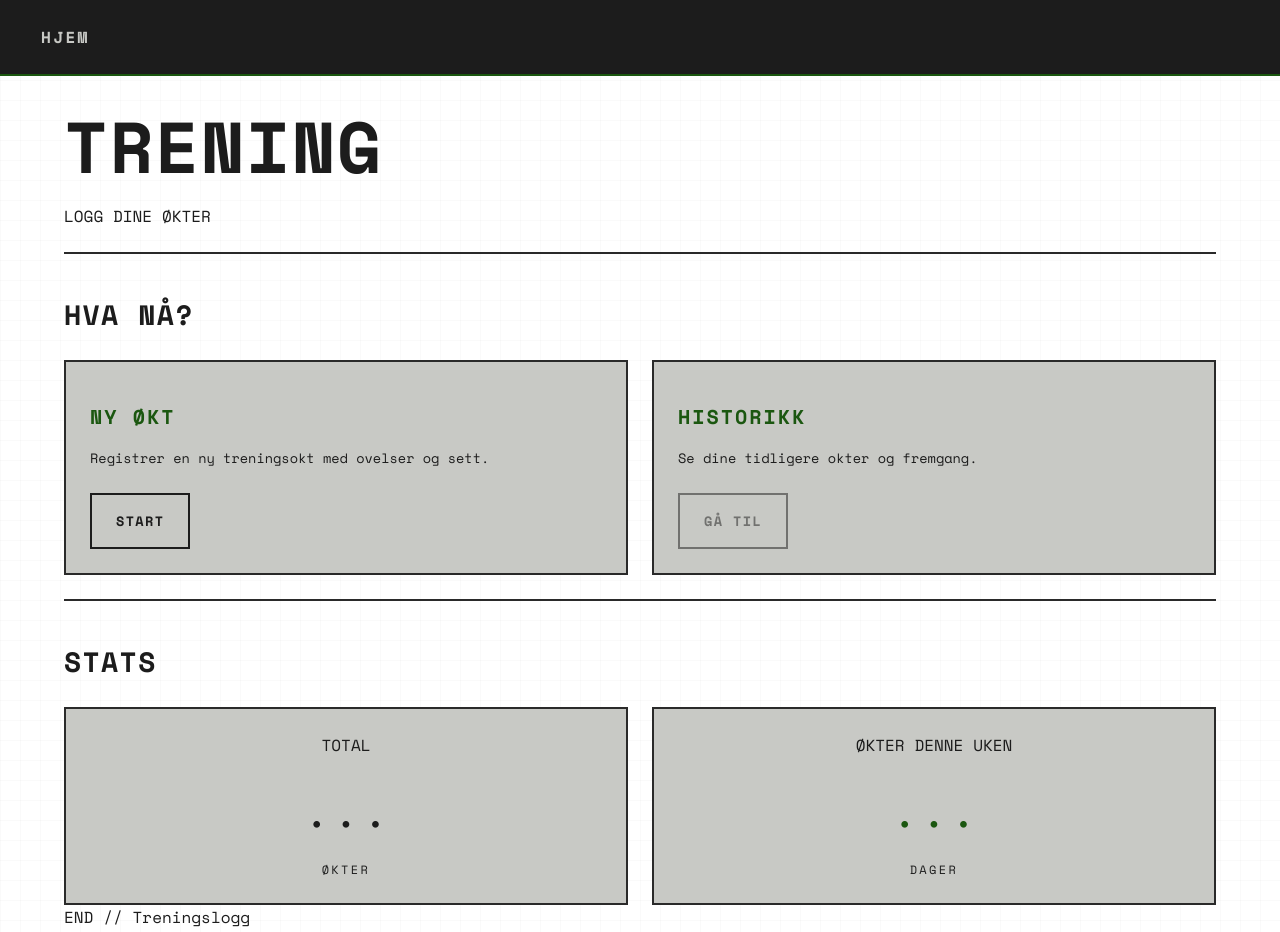
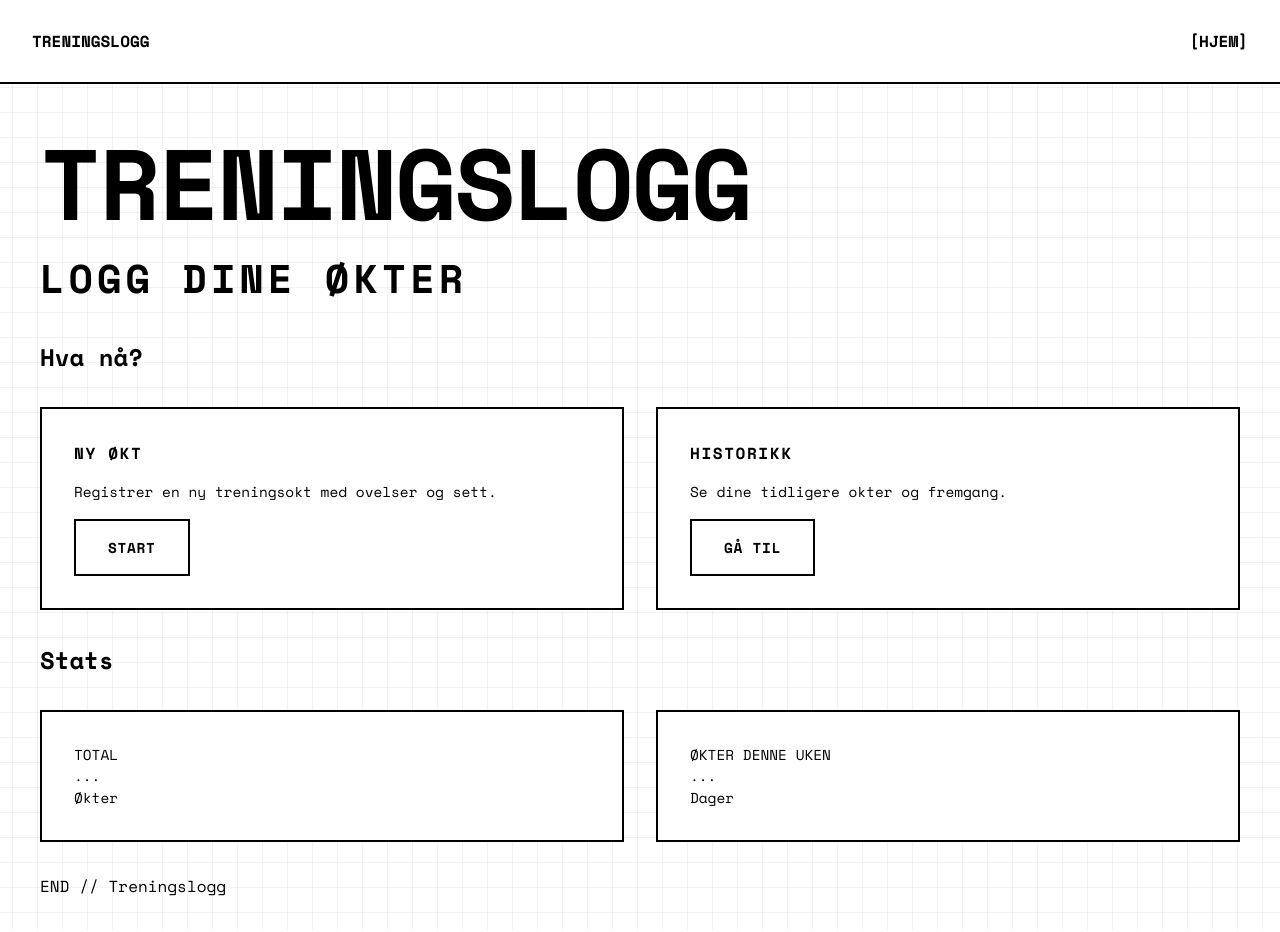
Before and after one commit to nikirack/prosjekt-arbeid, a website: page public/index.html in a window 1280 px wide. Drawn offline with nearby package versions, Linux system fonts and the light colour scheme; no server answers.

Commit message:
Gjort en god del. Endret på css-en og skrevet den selv istede for ki. Laget en side og route for å registrere en bruker med passord som er hash-et. Gjør klar for å lege at man kan logge seg in som en bruker.

```diff
--- /dev/null
+++ b/public/auth/registrer/registrer.css
@@ -0,0 +1,25 @@
+#submit {
+    width: 100%;
+    margin-top: 1rem;
+}
+
+#ny_bruker {
+    border: 2px solid #000;
+    padding: 1rem;
+    background: #fff;
+    display: flex;
+    flex-direction: column;
+}
+
+input, button {
+    padding: 0.75rem 1rem;
+    border: 2px solid #000;
+    background-color: #fff;
+    color: #000;
+    font-family: var(--font);
+    font-weight: 700;
+    font-size: clamp(0.75rem, 2vw, 0.9rem);
+    cursor: pointer;
+    transition: all 0.2s ease;
+    text-decoration: none;
+}
--- a/public/home.css
+++ /dev/null
@@ -1,53 +0,0 @@
-section {
-    margin-top: var(--space-lg);
-}
-
-.card-link {
-    text-decoration: none;
-    display: block;
-}
-
-.card h3 {
-    margin-top: var(--space-sm);
-    font-size: 1.25rem;
-}
-
-.card p {
-    margin-top: var(--space-sm);
-    color: var(--text-primary);
-    font-size: 0.85rem;
-}
-
-.card .btn {
-    margin-top: var(--space-md);
-    display: inline-block;
-}
-
-.card .btn:disabled {
-    opacity: 0.5;
-    cursor: not-allowed;
-}
-
-.stats-grid {
-    margin-top: var(--space-md);
-}
-
-.stats-card {
-    text-align: center;
-}
-
-.stats-card .stat-value {
-    font-family: var(--font-display);
-    font-size: 3rem;
-    margin: var(--space-sm) 0;
-}
-
-.stats-card .stat-label {
-    text-transform: uppercase;
-    font-size: 0.75rem;
-    letter-spacing: 0.2em;
-}
-
-.stats-card.accent .stat-value {
-    color: var(--accent);
-}
--- a/public/index.html
+++ b/public/index.html
@@ -6,15 +6,15 @@
     <title>Treningslogg</title>
     <script src="script.js" defer></script>
     <link rel="stylesheet" href="/style.css">
-    <link rel="stylesheet" href="home.css">
 </head>
 <body>
     <nav>
-        <a href=".">HJEM</a>
+        <p>TRENINGSLOGG</p>
+        <a href="/">[HJEM]</a>
     </nav>
     <main>
         <header>
-            <h1>TRENING</h1>
+            <h1>TRENINGSLOGG</h1>
             <p>LOGG DINE ØKTER</p>
         </header>
 
@@ -23,15 +23,15 @@
         <section>
             <h2>Hva nå?</h2>
             <div class="grid">
-                <a href="ny_økt" class="card card-link">
+                <a href="ny_økt" class="card">
                     <h3>Ny økt</h3>
                     <p>Registrer en ny treningsokt med ovelser og sett.</p>
-                    <span class="btn">Start</span>
+                    <button>Start</button>
                 </a>
-                <a href="#" class="card card-link">
+                <a href="#" class="card">
                     <h3>Historikk</h3>
                     <p>Se dine tidligere okter og fremgang.</p>
-                    <button class="btn" disabled>Gå til</button>
+                    <button disabled>Gå til</button>
                 </a>
             </div>
         </section>
@@ -40,16 +40,16 @@
 
         <section>
             <h2>Stats</h2>
-            <div class="grid stats-grid">
-                <div class="card stats-card">
-                    <span>TOTAL</span>
-                    <div class="stat-value" id="total-økter">...</div>
-                    <div class="stat-label">Økter</div>
+            <div class="grid">
+                <div class="card">
+                    <p>TOTAL</p>
+                    <p id="total-økter">...</p>
+                    <p>Økter</p>
                 </div>
-                <div class="card stats-card accent">
-                    <span>ØKTER DENNE UKEN</span>
-                    <div class="stat-value">...</div>
-                    <div class="stat-label">Dager</div>
+                <div class="card">
+                    <p>ØKTER DENNE UKEN</p>
+                    <p>...</p>
+                    <p>Dager</p>
                 </div>
             </div>
         </section>
--- a/public/ny_økt/ny_økt.css
+++ b/public/ny_økt/ny_økt.css
@@ -1,174 +1,133 @@
 .øvelse {
-    border: var(--border-width) solid var(--text-primary);
-    padding: var(--space-md);
-    margin-bottom: var(--space-md);
-    background: var(--bg-primary);
+    border: 2px solid #000;
+    padding: 1rem;
+    margin-bottom: 1rem;
+    background: #fff;
 }
 
-.øvelse::before {
-    position: absolute;
-    top: -12px;
-    left: var(--space-sm);
-    background: var(--bg-primary);
-    padding: 0 var(--space-xs);
-    font-family: var(--font-mono);
-    font-size: 0.7rem;
+.øvelse h2 {
+    font-size: clamp(1.2rem, 4vw, 1.5rem);
     font-weight: 700;
-    letter-spacing: 0.2em;
-    color: var(--accent);
+    margin-bottom: 1rem;
+    text-transform: uppercase;
+}
+
+.øvelse-input-row {
+    display: flex;
+    gap: 0.5rem;
+    margin-bottom: 1rem;
+    flex-wrap: wrap;
+}
+
+.øvelse-input-row input {
+    flex: 1;
+    min-width: 150px;
+}
+
+.øvelse-input-row button {
+    flex-shrink: 0;
 }
 
 .sett-container {
     display: grid;
-    gap: var(--space-sm);
-    margin-top: var(--space-md);
-    padding-top: var(--space-md);
-    border-top: var(--border-thin) dashed var(--text-secondary);
-}
-
-.øvelse-input-row {
-    display: flex;
-    gap: var(--space-sm);
-    align-items: center;
-    margin-bottom: var(--space-sm);
-}
-
-.øvelse-input-row input {
-    flex: 1;
-    margin-bottom: 0;
-}
-
-.øvelse-input-row .slett-øvelse {
-    flex-shrink: 0;
+    gap: 1rem;
+    margin-top: 1rem;
+    padding-top: 1rem;
+    border-top: 2px dashed #000;
 }
 
 .sett {
     display: grid;
     grid-template-columns: 1fr 1fr auto;
-    gap: var(--space-sm);
-    align-items: stretch;
-    padding: var(--space-sm);
-    background: var(--bg-secondary);
-    border: var(--border-thin) solid var(--text-primary);
+    gap: 1rem;
+    align-items: center;
+    padding: 1rem;
+    background: #f5f5f5;
+    border: 1px solid #000;
 }
 
 .sett h4 {
     grid-column: 1 / -1;
-    font-size: 0.8rem;
-    margin-bottom: var(--space-xs);
+    font-size: 0.9rem;
+    font-weight: 700;
+    margin: 0 0 0.5rem 0;
 }
 
 .sett-inputs {
-    display: flex;
-    gap: var(--space-sm);
+    display: contents;
 }
 
 .sett-inputs input {
-    margin-bottom: 0;
+    width: 100%;
+    box-sizing: border-box;
 }
 
-.sett .slett-sett {
-    align-self: center;
-    margin-bottom: 0;
+.sett-inputs button {
+    grid-column: 3;
+    grid-row: 2;
 }
 
-.sett input {
-    margin-bottom: 0;
+input, button {
+    padding: 0.75rem 1rem;
+    border: 2px solid #000;
+    background-color: #fff;
+    color: #000;
+    font-family: var(--font);
+    font-weight: 700;
+    text-transform: uppercase;
+    font-size: clamp(0.75rem, 2vw, 0.9rem);
+    letter-spacing: 0.05em;
+    cursor: pointer;
+    transition: all 0.2s ease;
+    text-decoration: none;
+    box-sizing: border-box;
 }
 
-.slett-øvelse,
-.slett-sett {
-    background: transparent;
-    border: var(--border-thin) solid var(--text-primary);
-    color: var(--text-primary);
-    font-family: var(--font-mono);
-    font-size: 0.75rem;
-    text-transform: uppercase;
-    padding: 10px 12px;
-    cursor: pointer;
-    transition: all 0.1s ease;
-    height: auto;
-    white-space: nowrap;
-    width: min-content;
-}
-
-.slett-øvelse:hover,
-.slett-sett:hover {
-    background: var(--text-primary);
-    color: var(--bg-primary);
-}
-
-.legg-til-sett {
-    background: transparent;
-    border: var(--border-thin) dashed var(--text-secondary);
-    color: var(--text-secondary);
-    font-family: var(--font-mono);
-    font-size: 0.75rem;
-    text-transform: uppercase;
-    padding: var(--space-xs) var(--space-sm);
-    cursor: pointer;
-    transition: all 0.1s ease;
-    margin-top: var(--space-sm);
-    width: 100%;
-}
-
-.legg-til-sett:hover {
-    border-color: var(--accent);
-    color: var(--accent);
-    border-style: solid;
+button:hover {
+    background-color: #000;
+    color: #fff;
 }
 
 .form-group {
-    margin-bottom: var(--space-md);
+    margin-bottom: 1.5rem;
 }
 
-#dato {
-    font-family: var(--font-display);
-    font-size: 1.25rem;
-    text-transform: uppercase;
-    padding: var(--space-sm) var(--space-md);
-    border-width: var(--border-width);
+.form-group label {
+    display: block;
+    font-size: 0.85rem;
+    font-weight: 700;
+    letter-spacing: 0.05em;
+    margin-bottom: 0.5rem;
+}
+
+.form-group input {
     width: 100%;
 }
 
 #ny_øvelse {
     width: 100%;
-    margin-bottom: var(--space-md);
+    margin-bottom: 1rem;
 }
 
 #submit {
     width: 100%;
-    margin-top: var(--space-md);
-    font-size: 1rem;
-    padding: var(--space-md);
-    background: var(--accent);
-    border-color: var(--accent-light);
-    color: var(--bg-primary);
 }
 
-#submit:hover {
-    box-shadow: 4px 4px 0 var(--text-primary);
-    background: var(--accent);
+.legg-til-sett {
+    margin-top: 0.5rem;
 }
 
-#øvelser h2 {
-    margin-bottom: var(--space-md);
-}
-
-form .divider:first-of-type {
-    margin-top: 0;
-}
-
-form > .divider {
-    margin-top: var(--space-md);
-}
-
-@media (max-width: 600px) {
+@media (max-width: 768px) {
     .sett {
-        grid-template-columns: 1fr;
+        grid-template-columns: 1fr 1fr;
     }
 
     .sett h4 {
-        grid-column: 1;
+        grid-column: 1 / -1;
+    }
+
+    .sett-inputs button {
+        grid-column: 2;
+        grid-row: 2;
     }
 }
--- a/public/ny_økt/ny_økt.js
+++ b/public/ny_økt/ny_økt.js
@@ -71,8 +71,8 @@ function leggTilSett(container) {
         <div class="sett-inputs">
             <input type="number" name="reps" value="6" min="1" placeholder="Reps">
             <input type="number" name="vekt" value="" min="0" placeholder="Vekt (kg)">
+            <button type="button" class="slett-sett">Slett</button>
         </div>
-        <button type="button" class="slett-sett">Slett</button>
     `
     container.appendChild(settDiv)
 
--- a/public/script.js
+++ b/public/script.js
@@ -4,7 +4,7 @@ const brukernavn = "nikolai"
 
 
 async function endre_total_økter() {
-    const res = await fetch(`/api/${brukernavn}/antal_okter`)
+    const res = await fetch(`/api/${brukernavn}/antall_okter`)
     antall_økter = await res.json()
     console.log(antall_økter)
     total_økter_html.textContent = antall_økter["antall_okter"]
--- a/public/style.css
+++ b/public/style.css
@@ -1,50 +1,22 @@
 @import url('https://fonts.googleapis.com/css2?family=Space+Mono:wght@400;700&display=swap');
 
 :root {
-    --bg-primary: #c8c9c5;
-    --bg-secondary: #a8a9a5;
-    --bg-tertiary: #888985;
-    --text-primary: #1c1c1c;
-    --text-secondary: #4a4a4a;
-    --text-muted: #6a6a6a;
-    --accent: #1b5710;
-    --accent-light: #5a8f4d;
-    --accent-lime: #8cb369;
-    --border-color: #2a2a2a;
-    --border-width: 2px;
-    --border-thin: 1px;
-    --space-xs: 0.5rem;
-    --space-sm: 1rem;
-    --space-md: 1.5rem;
-    --space-lg: 2.5rem;
-    --space-xl: 4rem;
-    --font-mono: 'Space Mono', monospace;
-    --font-display: 'Space Mono', monospace;
+    --font: 'Space Mono', monospace;
 }
 
 * {
-    box-sizing: border-box;
     margin: 0;
     padding: 0;
 }
 
-html {
-    font-size: 16px;
-    scroll-behavior: smooth;
-}
-
 body {
-    font-family: var(--font-mono);
-    background-color: var(--bg-primary);
-    color: var(--text-primary);
-    background:
-        linear-gradient(90deg, rgba(0,0,0,0.02) 1px, transparent 1px),
-        linear-gradient(rgba(0,0,0,0.02) 1px, transparent 1px);
-    line-height: 1.5;
-    min-height: 100vh;
-    background-size: 20px 20px;
-    overflow-x: hidden;
-    padding-top: 48px;
+    font-family: var(--font);
+    color: #000;
+    background-color: #fff;
+    background-image:
+        linear-gradient(0deg, transparent 24%, rgba(0, 0, 0, 0.05) 25%, rgba(0, 0, 0, 0.05) 26%, transparent 27%, transparent 74%, rgba(0, 0, 0, 0.05) 75%, rgba(0, 0, 0, 0.05) 76%, transparent 77%, transparent), /*Bakgrunn av ki*/
+        linear-gradient(90deg, transparent 24%, rgba(0, 0, 0, 0.05) 25%, rgba(0, 0, 0, 0.05) 26%, transparent 27%, transparent 74%, rgba(0, 0, 0, 0.05) 75%, rgba(0, 0, 0, 0.05) 76%, transparent 77%, transparent);
+    background-size: 50px 50px;
 }
 
 nav {
@@ -52,214 +24,149 @@ nav {
     top: 0;
     left: 0;
     right: 0;
-    background: var(--text-primary);
-    color: var(--bg-primary);
-    padding: var(--space-sm) var(--space-md);
+    background-color: rgb(255, 255, 255);
+    padding: 1rem 2rem;
     display: flex;
-    justify-content: space-between;
     align-items: center;
-    border-bottom: var(--border-width) solid var(--accent);
+    gap: 1rem;
+    height: 50px;
+    border-bottom: 2px solid rgb(0, 0, 0);
     z-index: 1000;
+    text-transform: uppercase
+}
+
+nav p {
+    margin: 0;
+    margin-right: auto;
+    font-weight: 700;
 }
 
 nav a {
-    color: var(--bg-primary);
+    color: #000;
     text-decoration: none;
-    font-family: var(--font-display);
-    font-size: 1rem;
     font-weight: 700;
-    letter-spacing: 0.15em;
-    padding: var(--space-xs) var(--space-sm);
-    border: var(--border-thin) solid transparent;
-    transition: all 0.1s ease;
 }
 
 nav a:hover {
-    background: var(--accent);
-    border-color: var(--accent-lime);
-    color: var(--bg-primary);
+    color: #616161;
+}
+
+section > p {
+    font-size: 1rem;
+    line-height: 1.6;
+    padding-left: 1.5rem;
+    border-left: 3px solid #000;
+    margin-bottom: 2rem;
+    max-width: 500px;
+}
+
+button {
+    display: inline-block;
+    padding: 1rem 2rem;
+    border: 2px solid #000;
+    background-color: #fff;
+    color: #000;
+    font-family: var(--font);
+    font-weight: 700;
+    text-transform: uppercase;
+    font-size: 0.9rem;
+    letter-spacing: 0.05em;
+    cursor: pointer;
+    transition: all 0.2s ease;
+    text-decoration: none;
+}
+
+button:hover {
+    background-color: #000;
+    color: #fff;
+}
+
+a {
+    text-decoration: none;
+    color: #000;
+}
+
+.grid {
+    display: grid;
+    grid-template-columns: repeat(auto-fit, minmax(300px, 1fr));
+    gap: 2rem;
+    margin: 2rem 0;
+}
+
+.card {
+    border: 2px solid #000;
+    padding: 2rem;
+    background-color: #fff;
+    transition: all 0.2s ease;
+}
+
+.card h3 {
+    font-size: 1rem;
+    font-weight: 700;
+    text-transform: uppercase;
+    letter-spacing: 0.1em;
+    margin-bottom: 1rem;
+}
+
+.card p {
+    font-size: 0.9rem;
+    line-height: 1.5;
+}
+
+.card button {
+    margin-top: 1rem;
 }
 
 main {
     position: relative;
-    padding: var(--space-xl) var(--space-md);
     max-width: 1200px;
     margin: 0 auto;
-    min-height: 100vh;
+    margin-top: 100px;
+    padding: 2rem;
 }
 
 h1 {
-    font-family: var(--font-display);
-    font-size: clamp(2.5rem, 8vw, 4.5rem);
+    font-size: clamp(2rem, 10vw, 100px);
     font-weight: 700;
+    line-height: 1;
+    margin-bottom: 1rem;
     text-transform: uppercase;
-    letter-spacing: 0.02em;
-    line-height: 0.95;
-    margin-bottom: var(--space-md);
-    position: relative;
-    display: inline-block;
+    letter-spacing: -0.02em;
 }
 
-h2 {
-    font-family: var(--font-display);
-    font-size: clamp(1.25rem, 3vw, 1.75rem);
-    font-weight: 700;
-    text-transform: uppercase;
-    letter-spacing: 0.05em;
-    margin-bottom: var(--space-sm);
-}
-
-h3, h4 {
-    font-family: var(--font-mono);
+header p {
+    font-size: clamp(1.5rem, 6vw, 2.5rem);
     font-weight: 700;
     text-transform: uppercase;
     letter-spacing: 0.1em;
-    font-size: 0.8rem;
+    margin-bottom: 2rem;
 }
 
-a {
-    color: var(--accent);
-    text-decoration: underline;
-    text-decoration-thickness: 2px;
-    text-underline-offset: 3px;
-    transition: all 0.15s ease;
-}
-
-a:hover {
-    background: var(--text-primary);
-    text-decoration: none;
-}
-
-.btn {
-    display: inline-block;
-    font-family: var(--font-display);
-    font-size: 0.85rem;
-    font-weight: 700;
-    text-transform: uppercase;
-    letter-spacing: 0.1em;
-    padding: var(--space-sm) var(--space-md);
-    background: var(--bg-primary);
-    color: var(--text-primary);
-    border: var(--border-width) solid var(--text-primary);
-    transition: all 0.1s ease;
+main {
     position: relative;
-}
-
-.btn:hover {
-    background: var(--accent);
-    color: var(--bg-primary);
-    border-color: var(--accent-light);
-    transform: translate(-2px, -2px);
-    box-shadow: 3px 3px 0 var(--text-primary);
-}
-
-.btn:active {
-    transform: translate(0, 0);
-    box-shadow: none;
-}
-
-input, select, textarea {
-    font-family: var(--font-mono);
-    font-size: 0.9rem;
-    padding: 10px 12px;
-    background: var(--bg-primary);
-    border: var(--border-width) solid var(--border-color);
-    color: var(--text-primary);
-    width: 100%;
-}
-
-input:focus, select:focus, textarea:focus {
-    outline: none;
-    border-color: var(--accent);
-    background: var(--bg-primary);
-}
-
-label {
-    font-family: var(--font-mono);
-    font-weight: 700;
-    text-transform: uppercase;
-    font-size: 0.65rem;
-    letter-spacing: 0.1em;
-    display: block;
-    margin-bottom: 6px;
-    color: var(--text-secondary);
-}
-
-fieldset {
-    border: var(--border-width) solid var(--border-color);
-    padding: var(--space-md);
-    margin-bottom: var(--space-md);
-    background: var(--bg-secondary);
-}
-
-legend {
-    font-family: var(--font-display);
-    font-size: 1rem;
-    font-weight: 700;
-    text-transform: uppercase;
-    padding: 0 var(--space-xs);
-    background: var(--bg-secondary);
-    border: var(--border-thin) solid var(--border-color);
-}
-
-.card {
-    border: var(--border-width) solid var(--border-color);
-    padding: var(--space-md);
-    background: var(--bg-primary);
-    transition: all 0.15s ease;
-}
-
-.card:hover {
-    background: var(--bg-secondary);
-    border-color: var(--accent);
-    color: var(--text-primary);
-}
-
-.divider {
-    height: var(--border-width);
-    background: var(--border-color);
-    margin: var(--space-md) 0;
-}
-
-.grid {
-    display: grid;
-    gap: var(--space-md);
-    grid-template-columns: repeat(auto-fit, minmax(280px, 1fr));
-    margin-top: var(--space-md);
+    max-width: 1200px;
+    margin: 0 auto;
+    margin-top: 100px;
+    padding: clamp(1rem, 5vw, 2rem);
 }
 
 @media (max-width: 768px) {
-    :root {
-        --space-md: 1rem;
-        --space-lg: 2rem;
-        --space-xl: 3rem;
-    }
-
-    body {
-        padding-top: 52px;
-    }
-
     nav {
+        padding: 0.75rem 1rem;
+        height: auto;
         flex-wrap: wrap;
-        padding: 10px var(--space-sm);
-        gap: var(--space-xs);
-    }
-
-    nav a {
-        font-size: 0.85rem;
-        padding: 6px 8px;
     }
 
     main {
-        padding: var(--space-lg) var(--space-sm);
+        margin-top: 80px;
     }
 
-    h1 {
-        font-size: 2rem;
+    .divider {
+        margin: 2rem 0;
+    }
+
+    section > p {
+        padding-left: 1rem;
+        font-size: 0.9rem;
     }
 }
-
-::selection {
-    background: var(--accent);
-    color: var(--bg-primary);
-}
```
Also changed, not shown: app.js (+37 -1 lines), public/auth/registrer/index.html (added, +36 -0 lines), public/auth/registrer/registrer.js (added, +30 -0 lines), public/ny_økt/index.html (+2 -1 lines), 1 other file.
